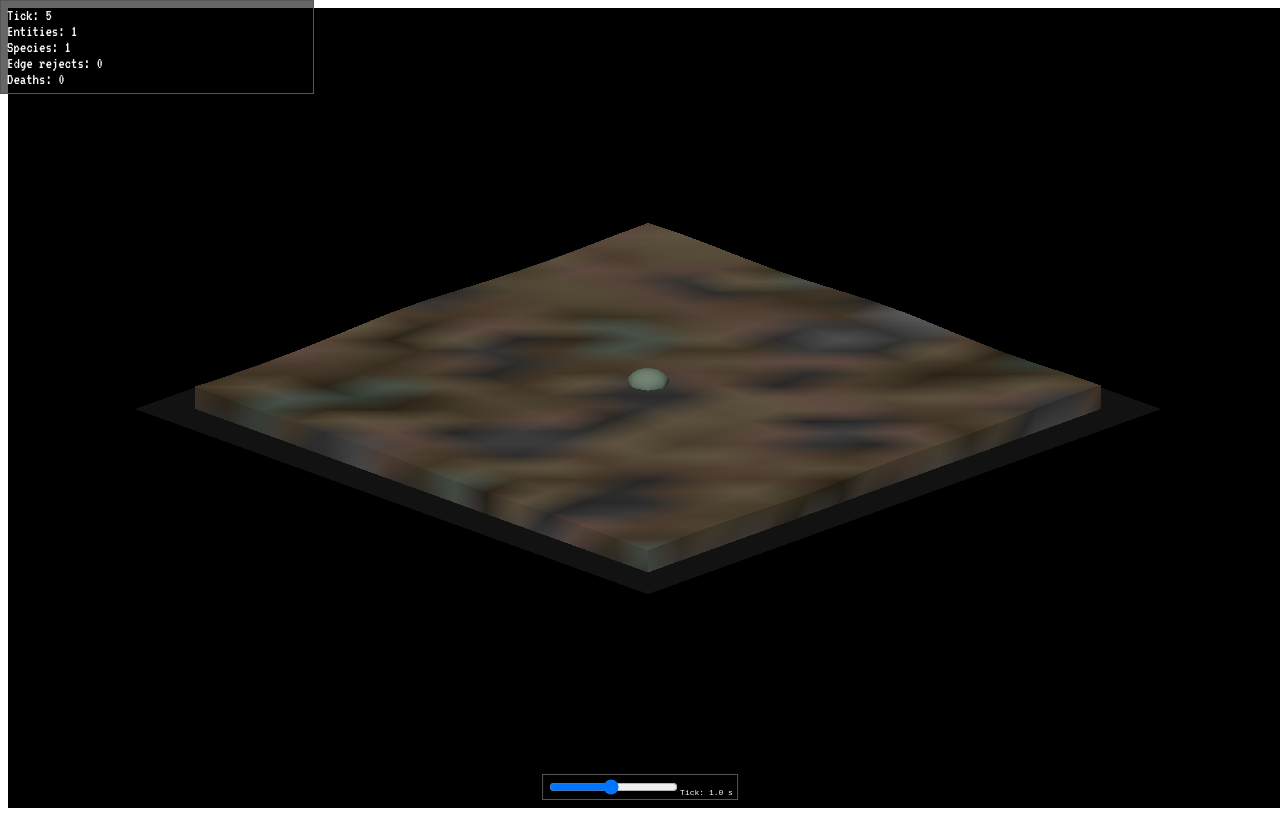
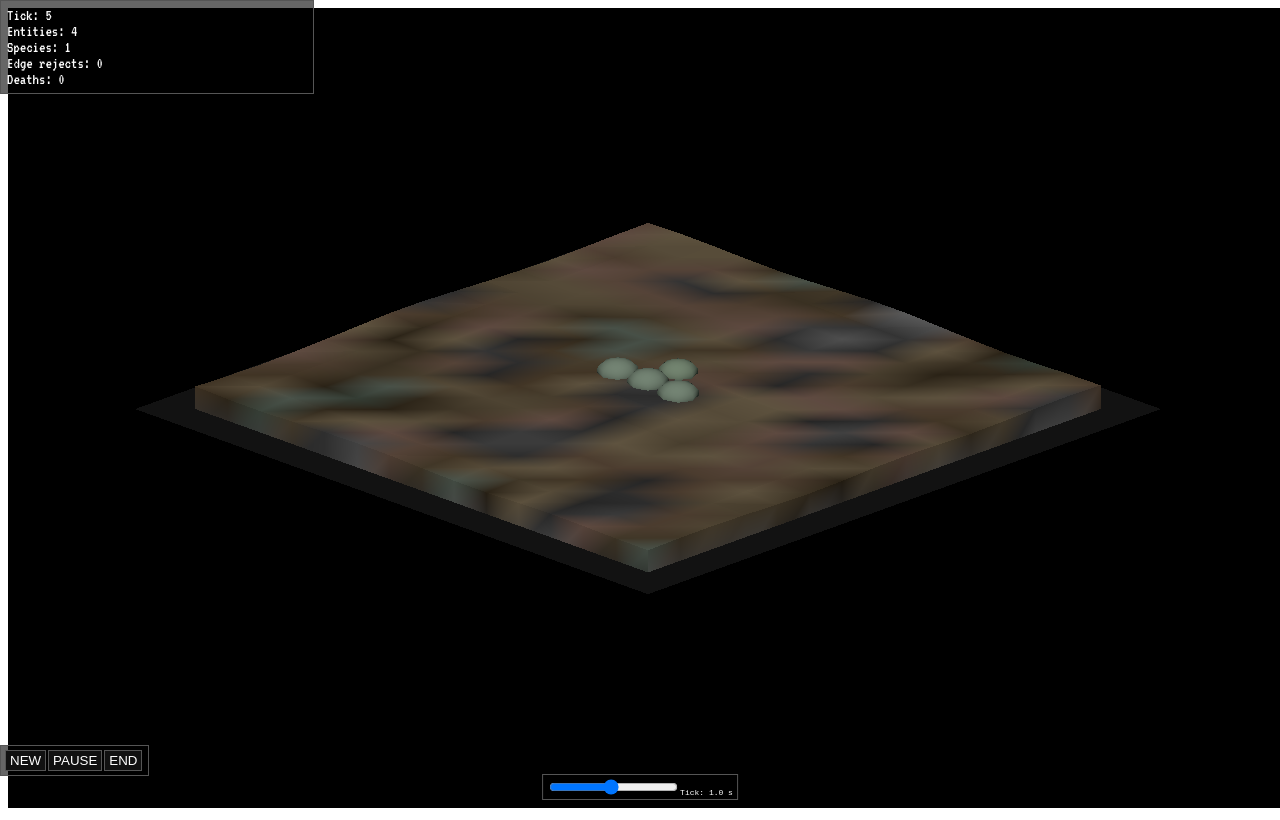
Before and after one commit to benoitbds/bluum, a website built with Vite: page index.html in a window 1280 px wide. Built offline with nearby package versions, Linux system fonts and the light colour scheme; animation ran at ten frames a second.

Commit message:
🕹️ Session controls (new, pause, end)

```diff
--- /dev/null
+++ b/src/controls.js
@@ -0,0 +1,35 @@
+export function initControls(onNew, onTogglePause, onEnd) {
+  const container = document.createElement('div');
+  container.id = 'controls';
+
+  const newBtn = document.createElement('button');
+  newBtn.className = 'pixel';
+  newBtn.textContent = 'NEW';
+
+  const pauseBtn = document.createElement('button');
+  pauseBtn.className = 'pixel';
+  pauseBtn.textContent = 'PAUSE';
+
+  const endBtn = document.createElement('button');
+  endBtn.className = 'pixel';
+  endBtn.textContent = 'END';
+
+  newBtn.addEventListener('click', () => {
+    onNew();
+    pauseBtn.textContent = 'PAUSE';
+  });
+
+  pauseBtn.addEventListener('click', () => {
+    const paused = onTogglePause();
+    pauseBtn.textContent = paused ? 'PLAY' : 'PAUSE';
+  });
+
+  endBtn.addEventListener('click', () => {
+    onEnd();
+  });
+
+  container.appendChild(newBtn);
+  container.appendChild(pauseBtn);
+  container.appendChild(endBtn);
+  document.body.appendChild(container);
+}
--- a/src/hud.css
+++ b/src/hud.css
@@ -32,3 +32,36 @@
   background: #aaa;
   cursor: pointer;
 }
+
+#controls {
+  position: fixed;
+  bottom: 24px;
+  left: 0;
+  padding: 4px;
+  background: rgba(0, 0, 0, 0.6);
+  border: 1px solid #555;
+  font-family: 'Press Start 2P', monospace;
+  font-size: 8px;
+}
+
+#controls .pixel {
+  background: #111;
+  color: #fff;
+  border: 1px solid #555;
+  margin-right: 2px;
+  padding: 2px 4px;
+  cursor: pointer;
+}
+
+#hudPause {
+  position: fixed;
+  top: 0;
+  right: 0;
+  font-family: 'VT323', monospace;
+  background: rgba(0, 0, 0, 0.6);
+  border: 1px solid #555;
+  padding: 4px;
+  color: #fff;
+  text-shadow: 1px 1px #000;
+  display: none;
+}
--- a/src/hud.js
+++ b/src/hud.js
@@ -1,6 +1,15 @@
+import { isWorldPaused, getEndSummary } from './world.js';
+
 export function updateHUD({ tick, entities, species, deaths, edgeRejects }) {
   const hud = document.getElementById('hud');
   if (!hud) return;
+
+  const summary = getEndSummary();
+  if (summary) {
+    hud.innerHTML = `Ticks: ${summary.ticks}<br>Pop max: ${summary.popMax}<br>Species: ${summary.species}`;
+    return;
+  }
+
   let html = `Tick: ${tick}<br>Entities: ${entities}<br>Species: ${species}`;
   html += `<br>Edge rejects: ${edgeRejects}`;
 
@@ -13,4 +22,13 @@ export function updateHUD({ tick, entities, species, deaths, edgeRejects }) {
   }
 
   hud.innerHTML = html;
+
+  let pause = document.getElementById('hudPause');
+  if (!pause) {
+    pause = document.createElement('div');
+    pause.id = 'hudPause';
+    document.body.appendChild(pause);
+  }
+  pause.textContent = '⏸ PAUSE';
+  pause.style.display = isWorldPaused() ? 'block' : 'none';
 }
--- a/src/main.js
+++ b/src/main.js
@@ -1,9 +1,10 @@
 import * as THREE from 'three';
 import { OrbitControls } from 'three/examples/jsm/controls/OrbitControls.js';
-import { initWorld, updateWorld } from './world.js';
+import { initWorld, newGame, togglePause, endGame, setTickInterval } from './world.js';
 import { updateHUD } from './hud.js';
 import { getStats } from './evolution.js';
 import { initTempoSlider } from './tempoSlider.js';
+import { initControls } from './controls.js';
 
 console.log("Bluum is alive");
 const scene = new THREE.Scene();
@@ -31,14 +32,13 @@ window.addEventListener('resize', () => {
 });
 
 initWorld(scene);
-let tickInterval = 1000;
-let tickTimer = setInterval(updateWorld, tickInterval);
+newGame();
 
 initTempoSlider((newMs) => {
-  clearInterval(tickTimer);
-  tickInterval = newMs;
-  tickTimer = setInterval(updateWorld, tickInterval);
+  setTickInterval(newMs);
 });
+
+initControls(newGame, togglePause, endGame);
 
 animate();
 
--- a/src/world.js
+++ b/src/world.js
@@ -1,6 +1,6 @@
 import * as THREE from 'three';
 import { initialEntities } from './data.js';
-import { simulateGeneration } from './evolution.js';
+import { simulateGeneration, getStats } from './evolution.js';
 import { createEntityVisual } from './visuals.js';
 
 // Générateur de bruit Perlin simplifié pour terrain organique
@@ -57,6 +57,12 @@ function noise2D(x, y) {
 let entities = [...initialEntities];
 let worldScene;
 const entityMeshes = new Map();
+let tickInterval = 1000;
+let tickTimer;
+let isPaused = false;
+let isEnded = false;
+let maxPopulation = entities.length;
+let endSummary = null;
 
 // Palette rétro de 32 couleurs (verts ternes, bruns, gris roche)
 const RETRO_PALETTE = [
@@ -208,6 +214,8 @@ export function initWorld(scene) {
 
 export function updateWorld() {
 
+  if (isPaused || isEnded) return;
+
   const beforeIds = new Set(entities.map(e => e.id));
   entities = simulateGeneration(entities, {});
   const afterIds = new Set(entities.map(e => e.id));
@@ -231,4 +239,91 @@ export function updateWorld() {
       }
     }
   }
+
+  maxPopulation = Math.max(maxPopulation, entities.length);
 }
+
+function clearEntities() {
+  for (const mesh of entityMeshes.values()) {
+    worldScene.remove(mesh);
+  }
+  entityMeshes.clear();
+}
+
+function resetStats() {
+  const stats = getStats();
+  stats.tick = 0;
+  stats.entities = entities.length;
+  stats.species = new Set(entities.map(e => e.speciesId)).size;
+  stats.deaths = [];
+  stats.edgeRejects = 0;
+}
+
+export function resetWorld() {
+  clearEntities();
+  entities = [];
+  for (let i = 0; i < 3; i++) {
+    const base = JSON.parse(JSON.stringify(initialEntities[0]));
+    base.id = crypto.randomUUID();
+    base.position = { x: i - 1, y: 0 };
+    entities.push(base);
+    const mesh = createEntityVisual(base.genes);
+    const h = getTerrainHeight(base.position.x + 7, base.position.y + 7);
+    mesh.position.set(base.position.x, h + 0.1, base.position.y);
+    mesh.userData.entityId = base.id;
+    worldScene.add(mesh);
+    entityMeshes.set(base.id, mesh);
+  }
+  maxPopulation = entities.length;
+  endSummary = null;
+  isEnded = false;
+  resetStats();
+}
+
+export function setTickInterval(ms) {
+  tickInterval = ms;
+  if (!isPaused && !isEnded) {
+    clearInterval(tickTimer);
+    tickTimer = setInterval(updateWorld, tickInterval);
+  }
+}
+
+export function newGame() {
+  clearInterval(tickTimer);
+  isPaused = false;
+  resetWorld();
+  tickTimer = setInterval(updateWorld, tickInterval);
+}
+
+export function togglePause() {
+  if (isPaused) {
+    tickTimer = setInterval(updateWorld, tickInterval);
+    isPaused = false;
+  } else {
+    clearInterval(tickTimer);
+    isPaused = true;
+  }
+  return isPaused;
+}
+
+export function endGame() {
+  if (isEnded) return endSummary;
+  clearInterval(tickTimer);
+  isPaused = true;
+  isEnded = true;
+  const stats = getStats();
+  endSummary = {
+    ticks: stats.tick,
+    popMax: maxPopulation,
+    species: stats.species
+  };
+  return endSummary;
+}
+
+export function isWorldPaused() {
+  return isPaused;
+}
+
+export function getEndSummary() {
+  return endSummary;
+}
```
